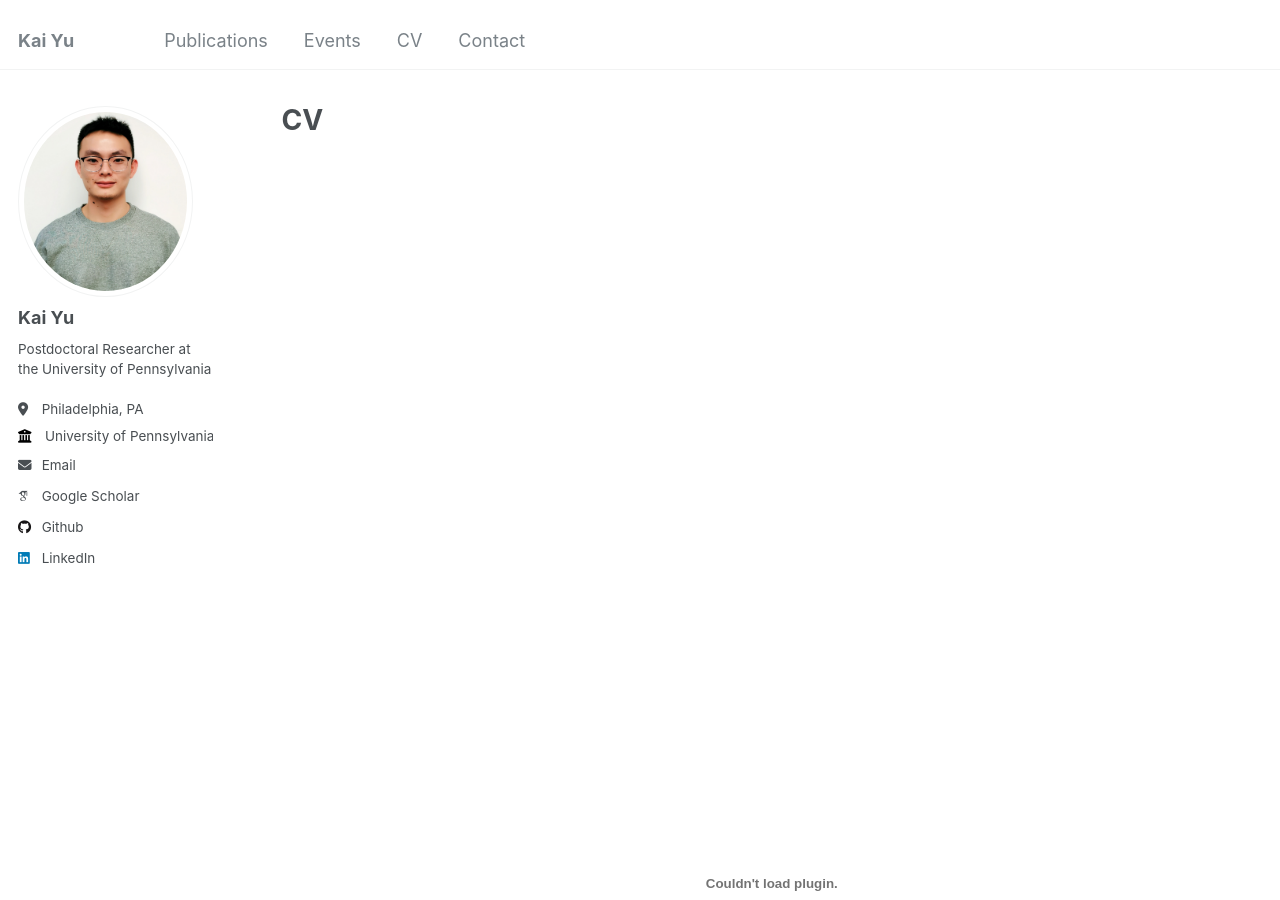
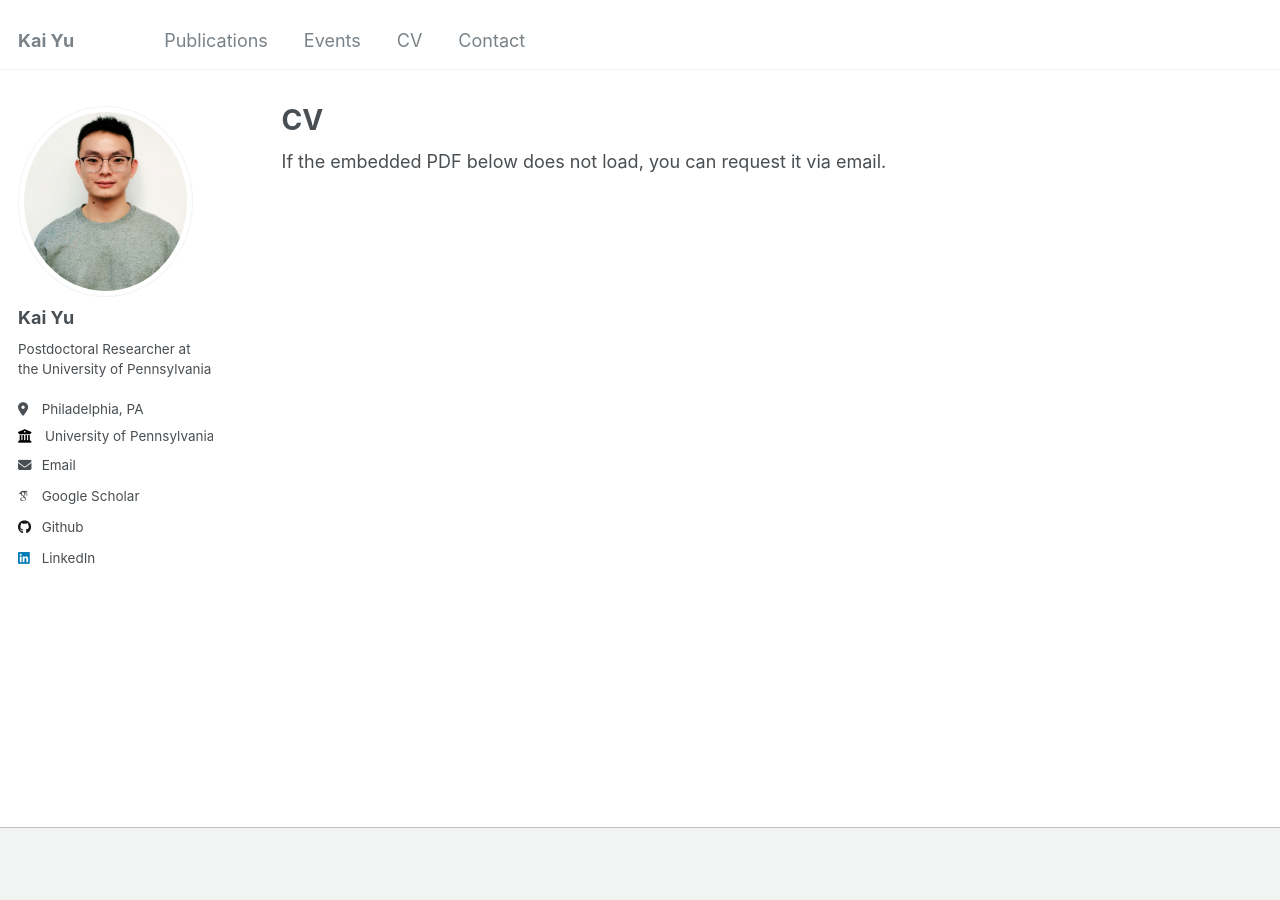
Before and after one commit to yukkai/yukkai.github.io, a Jekyll site: the page built from _pages/cv.html, in a window 1280 px wide and 900 px high. Built offline with Jekyll 4.4.1, drawn with Linux system fonts in a browser that asks for light colours; some web fonts are replaced.

Commit message:
update cv

```diff
--- a/_pages/cv.html
+++ b/_pages/cv.html
@@ -11,7 +11,7 @@ redirect_from:
 {% include base_path %}
 {% capture written_label %}'None'{% endcapture %}
 
-<!-- If the embedded PDF below does not load, you can <u><a href="https://yukkai.github.io/kaiyu_cv.pdf">download it here.</a></u>
-<br/> -->
+If the embedded PDF below does not load, you can request it via email.</a></u>
+<br/>
 
-<embed src="https://yukkai.github.io//kaiyu_cv.pdf" type="application/pdf" width="100%" />
+<!-- <embed src="https://yukkai.github.io//kaiyu_cv.pdf" type="application/pdf" width="100%" /> -->
```
Also changed, not shown: 1 other file.
